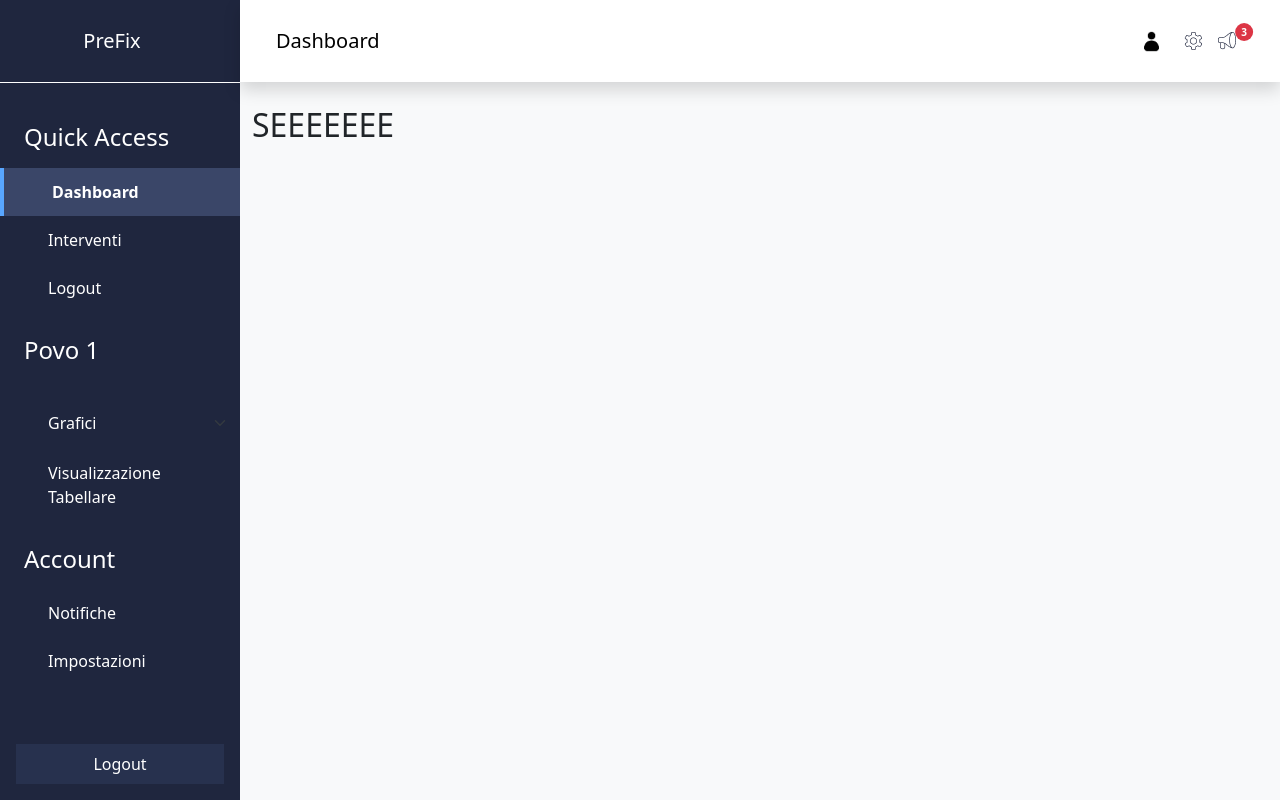
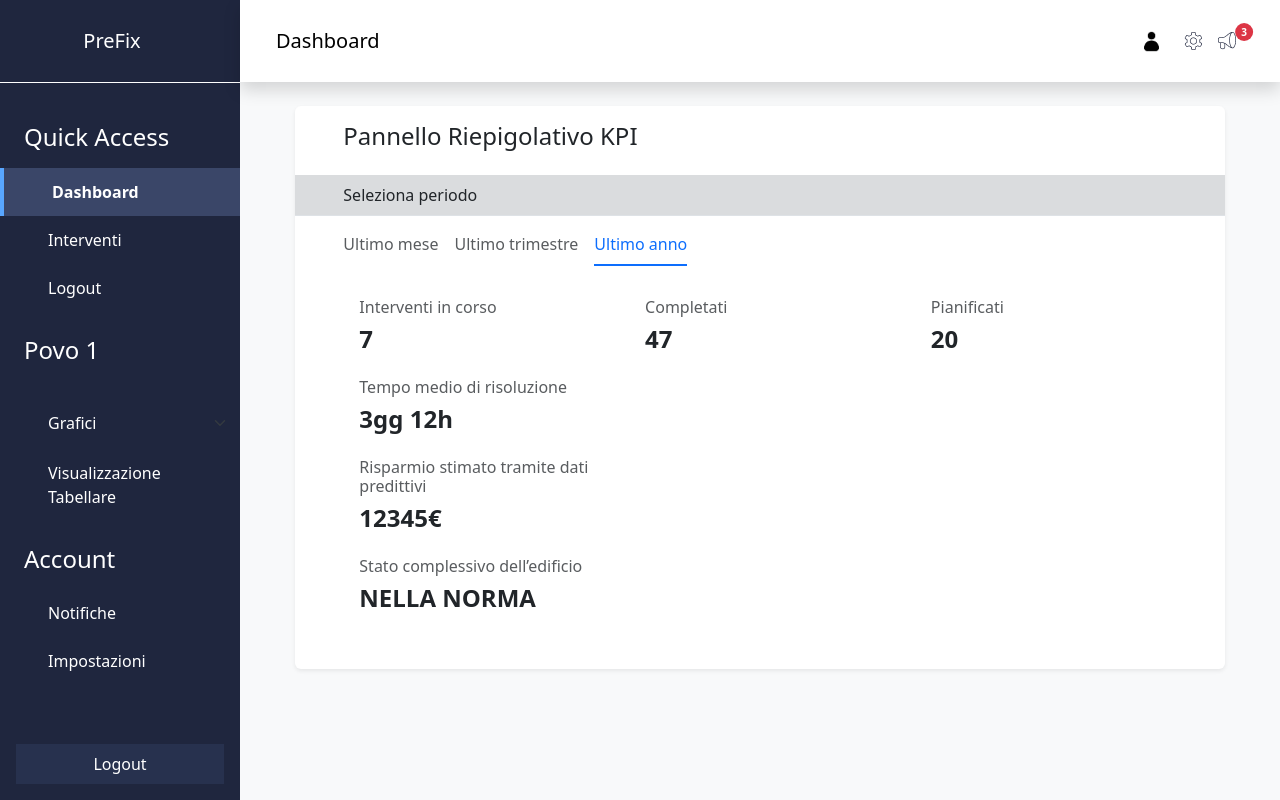
Before and after one commit to samuelbravi11/prefix, a Vue app in the folder frontend/: page /dashboard in a window 1280 px wide. Built offline with nearby package versions, Linux system fonts and the light colour scheme.

Commit message:
continuazione front end dashboard

```diff
--- a/frontend/package.json
+++ b/frontend/package.json
@@ -8,6 +8,8 @@
     "preview": "vite preview"
   },
   "dependencies": {
+    "axios": "^1.13.2",
+    "bootstrap": "^5.3.8",
     "vue": "^3.5.25",
     "vue-router": "^4.6.3"
   },
--- /dev/null
+++ b/frontend/src/component/PannelloRiepilogativo.vue
@@ -0,0 +1,124 @@
+<template>
+  <div class="card shadow-sm border-0 w-100 pannello-riepilogo">
+
+    <!-- Titolo -->
+    <div class="card-body ps-5">
+      <h4>Pannello Riepigolativo KPI</h4>
+    </div>
+
+    <!-- Fascia grigia superiore -->
+    <div class="bg-secondary bg-opacity-25 px-3 py-2 border-bottom d-flex align-items-center ps-5">
+      <span class="fw-medium text-dark">Seleziona periodo</span>
+    </div>
+
+    <div class="card-body ps-5">
+
+      <!-- Componente di selezione mesi/periodo -->
+      <SelezioneMesi @periodSelected="changePeriod" :selected="selectedPeriod" />
+
+      <!-- Contenuto principale -->
+      <div class="card-body px-3">
+
+        <!-- Prima riga di KPI -->
+        <div class="row mb-3">
+          <div class="col-md-4">
+            <h6 class="text-muted">Interventi in corso</h6>
+            <h4 class="fw-bold">{{ kpi.inCorso }}</h4>
+          </div>
+          <div class="col-md-4">
+            <h6 class="text-muted">Completati</h6>
+            <h4 class="fw-bold">{{ kpi.completati }}</h4>
+          </div>
+          <div class="col-md-4">
+            <h6 class="text-muted">Pianificati</h6>
+            <h4 class="fw-bold">{{ kpi.pianificati }}</h4>
+          </div>
+        </div>
+
+        <!-- Seconda riga -->
+        <div class="row mb-3">
+          <div class="col-md-4">
+            <h6 class="text-muted">Tempo medio di risoluzione</h6>
+            <h4 class="fw-bold">{{ kpi.tempoMedio }}</h4>
+          </div>
+        </div>
+
+        <!-- Terza riga -->
+        <div class="row mb-3">
+          <div class="col-md-4">
+            <h6 class="text-muted">Risparmio stimato tramite dati predittivi</h6>
+            <h4 class="fw-bold">{{ kpi.risparmio }}€</h4>
+          </div>
+        </div>
+
+        <!-- Quarta riga -->
+        <div class="row mb-3">
+          <div class="col-md-4">
+            <h6 class="text-muted">Stato complessivo dell’edificio</h6>
+            <h4 class="fw-bold">{{ kpi.stato }}</h4>
+          </div>
+        </div>
+
+      </div>
+    </div>
+  </div>
+</template>
+
+<script setup>
+import { ref, reactive } from 'vue'
+import SelezioneMesi from './SelezioneMesi.vue'
+
+// Periodo selezionato di default
+const selectedPeriod = ref('anno')
+
+// KPI reactive
+const kpi = reactive({
+  inCorso: 0,
+  completati: 0,
+  pianificati: 0,
+  tempoMedio: '',
+  risparmio: 0,
+  stato: ''
+})
+
+// Funzione per cambiare periodo e aggiornare i dati
+function changePeriod(period) {
+  selectedPeriod.value = period
+  fetchKpi(period)
+}
+
+// Funzione mock per aggiornare KPI (da sostituire con fetch/axios)
+function fetchKpi(period) {
+  if (period === 'mese') {
+    Object.assign(kpi, {
+      inCorso: 5,
+      completati: 12,
+      pianificati: 3,
+      tempoMedio: '2gg 5h',
+      risparmio: 3456,
+      stato: 'NELLA NORMA'
+    })
+  } else if (period === 'trimestre') {
+    Object.assign(kpi, {
+      inCorso: 12,
+      completati: 35,
+      pianificati: 10,
+      tempoMedio: '3gg 12h',
+      risparmio: 9876,
+      stato: 'NELLA NORMA'
+    })
+  } else if (period === 'anno') {
+    Object.assign(kpi, {
+      inCorso: 7,
+      completati: 47,
+      pianificati: 20,
+      tempoMedio: '3gg 12h',
+      risparmio: 12345,
+      stato: 'NELLA NORMA'
+    })
+  }
+}
+
+// Carica dati iniziali
+fetchKpi(selectedPeriod.value)
+</script>
--- /dev/null
+++ b/frontend/src/component/SelezioneMesi.vue
@@ -0,0 +1,50 @@
+<template>
+  <div class="d-flex gap-3 mb-3">
+    <span
+      class="pb-2"
+      :class="selected === 'mese' ? 'text-primary border-bottom border-2 border-primary' : 'text-muted'"
+      style="cursor: pointer"
+      @click="selectPeriod('mese')"
+    >
+      Ultimo mese
+    </span>
+
+    <span
+      class="pb-2"
+      :class="selected === 'trimestre' ? 'text-primary border-bottom border-2 border-primary' : 'text-muted'"
+      style="cursor: pointer"
+      @click="selectPeriod('trimestre')"
+    >
+      Ultimo trimestre
+    </span>
+
+    <span
+      class="pb-2"
+      :class="selected === 'anno' ? 'text-primary border-bottom border-2 border-primary' : 'text-muted'"
+      style="cursor: pointer"
+      @click="selectPeriod('anno')"
+    >
+      Ultimo anno
+    </span>
+  </div>
+</template>
+
+<script setup>
+import { defineProps, defineEmits } from 'vue'
+
+// Props: periodo selezionato dal genitore
+const props = defineProps({
+  selected: {
+    type: String,
+    default: 'anno'
+  }
+})
+
+// Eventi verso il genitore
+const emit = defineEmits(['periodSelected'])
+
+// Funzione per emettere l'evento quando cambia periodo
+function selectPeriod(period) {
+  emit('periodSelected', period)
+}
+</script>
--- a/frontend/src/component/pannelloRiepigolativo.vue
+++ /dev/null
@@ -1,2 +0,0 @@
-<template>
-</template>
--- a/frontend/src/views/Dashboard.vue
+++ b/frontend/src/views/Dashboard.vue
@@ -1,22 +1,21 @@
 <template>
-  <div class="d-flex vh-100">
+  <div class="d-flex min-vh-100">
     <Sidebar />
 
     <div class="flex-grow-1 bg-light">
       <Navbar />
 
-      <div class="container mt-4">
-        <h2>SEEEEEEE</h2>
+      <div class="container-fluid mt-4">
 
-        <div class="row mt-4">
-          <div class="col-md-4">
-            <pannelloRiepigolativo/>
+        <div class="row mt-4 justify-content-center align-items-center">
+          <div class="col-11 mb-4">
+            <PannelloRiepigolativo/>
           </div>
-          <div class="col-md-4">
-            <graficoLinee/>
+          <div class="col-12 mb-4">
+            <GraficoLinee/>
           </div>
-          <div class="col-md-4">
-            <graficoTorta/>
+          <div class="col-12 mb-4">
+            <GraficoTorta/>
           </div>
         </div>
       </div>
@@ -27,7 +26,7 @@
 <script setup>
 import Sidebar from '../component/Sidebar.vue'
 import Navbar from '../component/Navbar.vue'
-import pannelloRiepigolativo from '../component/pannelloRiepigolativo.vue'
-import graficoLinee from '../component/graficoLinee.vue'
-import graficoTorta from '../component/graficoTorta.vue'
+import PannelloRiepigolativo from '../component/PannelloRiepilogativo.vue'
+import GraficoLinee from '../component/GraficoLinee.vue'
+import GraficoTorta from '../component/GraficoTorta.vue'
 </script>
--- a/frontend/src/views/Login.vue
+++ b/frontend/src/views/Login.vue
@@ -21,28 +21,16 @@
         </nav>
 
         <!-- Login form -->
-        <div
-          class="d-flex justify-content-center align-items-center flex-grow-1"
-        >
+        <div class="d-flex justify-content-center align-items-center flex-grow-1">
           <div class="custom-width text-center">
             <h2 class="mb-4">Account Login</h2>
             <p class="mb-4">Please log in to continue to your account</p>
             <form @submit.prevent="login">
               <div class="mb-3">
-                <input
-                  type="text"
-                  v-model="username"
-                  class="form-control"
-                  placeholder="Username"
-                />
+                <input type="text" v-model="email" class="form-control" placeholder="Email" />
               </div>
               <div class="mb-3">
-                <input
-                  type="password"
-                  v-model="password"
-                  class="form-control"
-                  placeholder="Password"
-                />
+                <input type="password" v-model="password" class="form-control" placeholder="Password" />
               </div>
               <button type="submit" class="btn btn-primary w-100">
                 Log In
@@ -53,29 +41,20 @@
       </div>
 
       <!-- Colonna destra: Immagine -->
-      <div
-        class="col-md-3 d-none d-md-block p-0 position-relative"
-        :style="{
-          backgroundImage: `url(${bgImage})`,
-          backgroundSize: 'cover',
-          backgroundPosition: 'center',
-          backgroundRepeat: 'no-repeat',
-          height: '100vh',
-        }"
-      >
+      <div class="col-md-3 d-none d-md-block p-0 position-relative" :style="{
+        backgroundImage: `url(${bgImage})`,
+        backgroundSize: 'cover',
+        backgroundPosition: 'center',
+        backgroundRepeat: 'no-repeat',
+        height: '100vh',
+      }">
         <!-- Scritta in alto 30% -->
-        <div
-          class="position-absolute start-50 translate-middle-x text-center text-white"
-          style="top: 30%"
-        >
+        <div class="position-absolute start-50 translate-middle-x text-center text-white" style="top: 30%">
           <h1 class="display-1">PreFix</h1>
         </div>
 
         <!-- Scritta in basso 80% -->
-        <div
-          class="position-absolute start-50 translate-middle-x text-center text-white"
-          style="top: 80%"
-        >
+        <div class="position-absolute start-50 translate-middle-x text-center text-white" style="top: 80%">
           <p>Strumento di manutenzione predittiva comunale</p>
         </div>
       </div>
@@ -84,19 +63,37 @@
 </template>
 
 <script setup>
+import axios from 'axios';
 import bgImage from "../assets/images/login_image.jpg";
 import { ref } from "vue";
 import { useRouter } from "vue-router";
 
-const username = ref("");
+const email = ref("");
 const password = ref("");
 const router = useRouter();
 
-function login() {
-  if (username.value && password.value) {
+async function login() {
+  if (!email.value || !password.value) {
+    alert("Inserisci email e password");
+    return;
+  }
+
+  try {
+    const response = await axios.post('http://localhost:3000/api/login', {
+      email: email.value,
+      password: password.value
+    });
+
+    // se il backend ritorna un token o dati utente
+    const token = response.data.accessToken;
+    localStorage.setItem('authToken', token); // salva il token
+
+    // reindirizza alla dashboard
     router.push("/dashboard");
-  } else {
-    alert("Inserisci username e password");
+
+  } catch (error) {
+    alert("Email o password errati");
+    console.error(error);
   }
 }
 </script>
@@ -106,8 +103,11 @@ function login() {
 .object-fit-cover {
   object-fit: cover;
 }
+
 .custom-width {
-  width: 400px; /* larghezza fissa */
-  margin: 0 auto; /* centrato orizzontalmente */
+  width: 400px;
+  /* larghezza fissa */
+  margin: 0 auto;
+  /* centrato orizzontalmente */
 }
 </style>
```
